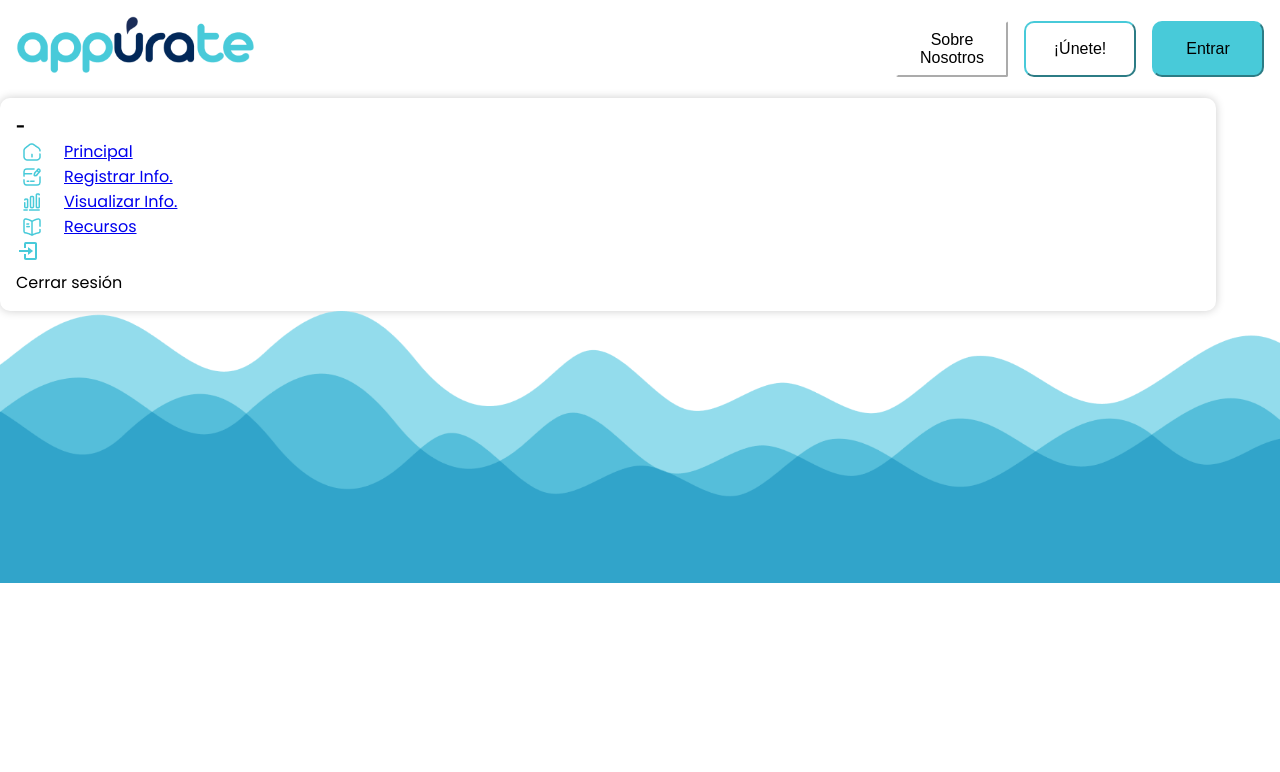
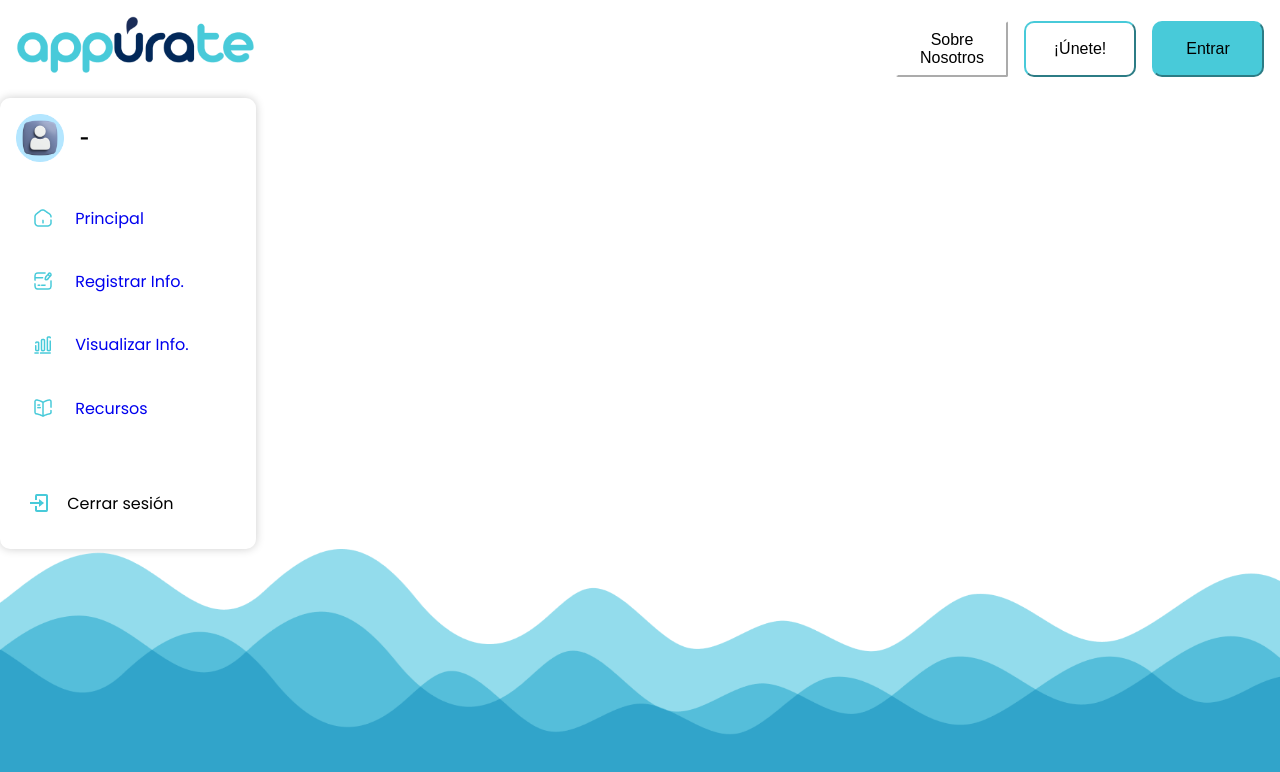
Before and after one commit to anderconsu/Appurate, a React (Vite) app in the folder Front/: page /menu in a window 1280 px wide. Shown: the top 772 px of the page. Built offline with nearby package versions, Linux system fonts and the light colour scheme.

Commit message:
menu donete

```diff
--- a/Front/src/components/privada/menu/menu.jsx
+++ b/Front/src/components/privada/menu/menu.jsx
@@ -1,42 +1,70 @@
-import React from "react";
+import React, { useEffect } from "react";
+import { useContext } from "react";
 import { Link, useNavigate } from "react-router-dom";
+
+import PageContext from "../../../context/pageContext";
 
 import "./menu.scss";
 
 export const Menu = () => {
     const navigate = useNavigate();
+    const { page, setPage } = useContext(PageContext);
     const proffessor = localStorage.getItem("proffesor");
     const aula = localStorage.getItem("aula");
     const institution = localStorage.getItem("institution");
+    useEffect(() => {
+        console.log("pagina en el menu", page);
+    }, []);
 
     return (
         <section className="menu">
             <div className="profile">
-                <p className="name">
-                    {proffessor}-{aula}{" "}
-                </p>
-                <p className="institution">{institution}</p>
+                <div className="iconContainer">
+                    <img src="./static/menu/Avatar.png" alt="" />
+                </div>
+                <div className="nameContainer">
+                    <p className="name">
+                        {proffessor} - {aula}
+                    </p>
+                    <p className="institution">{institution}</p>
+                </div>
             </div>
             <nav className="nav">
-                <div className="NavLanding navItem">
+                <div
+                    className={`NavLanding navItem  ${
+                        page === "landing" ? "selected" : ""
+                    }`}
+                >
                     <div className="iconContainer">
                         <img src="./static/menu/Group.png" alt="" />
                     </div>
                     <Link to="/landing">Principal</Link>
                 </div>
-                <div className="NavLogin navItem">
+                <div
+                    className={`NavLanding navItem ${
+                        page === "registro" ? "selected" : ""
+                    }`}
+                >
                     <div className="iconContainer">
                         <img src="./static/menu/Registrar.png" alt="" />
                     </div>
                     <Link to="/registro">Registrar Info.</Link>
                 </div>
-                <div className="NavFicha navItem">
+                <div
+                    className={`NavLanding navItem ${
+                        page === "ficha" ? "selected" : ""
+                    }`}
+                >
                     <div className="iconContainer">
                         <img src="./static/menu/Visualizar.png" alt="" />
                     </div>
                     <Link to="/ficha">Visualizar Info.</Link>
                 </div>
-                <div className="NavRecursos navItem">
+                <div
+                    className={`NavLanding navItem ${
+                        page === "recursos" ? "selected" : ""
+                    }`}
+                >
                     <div className="iconContainer">
                         <img src="./static/menu/Recursos.png" alt="" />
                     </div>
@@ -47,7 +75,15 @@ export const Menu = () => {
                 <div className="iconContainer">
                     <img src="./static/menu/Logout.png" alt="" />
                 </div>
-                <p>Cerrar sesión</p>
+                <p
+                    onClick={() => {
+                        localStorage.clear();
+                        navigate("/");
+                    }}
+                    className="logoutText"
+                >
+                    Cerrar sesión
+                </p>
             </div>
         </section>
     );
--- a/Front/src/components/privada/menu/menu.scss
+++ b/Front/src/components/privada/menu/menu.scss
@@ -1,31 +1,60 @@
 .menu {
-    width: 95%;
+    width: 20%;
+    min-width: 15rem;
+    max-width: 25rem;
     display: flex;
     flex-direction: column;
     border-radius: 10px;
     box-shadow: 0px 0px 10px rgba(0, 0, 0, 0.2);
     padding: 1rem;
+    gap: 2rem;
+
+    & a,
+    .logoutText {
+        text-decoration: none;
+
+        &:visited {
+            color: black;
+        }
+        &:hover {
+            text-decoration: underline;
+            cursor: pointer;
+        }
+    }
 
     & .profile {
         display: flex;
-        flex-direction: column;
-
+        flex-direction: row;
+        gap: 1rem;
+        & .iconContainer {
+            display: flex;
+            justify-content: center;
+            width: 3rem;
+            & img {
+                width: 100%;
+                margin: auto;
+            }
+        }
+        & .nameContainer {
+            margin: auto 0;
             & .name {
                 font-size: 1rem;
                 font-weight: 550;
             }
-
             & .institution {
                 font-size: 0.8rem;
                 color: var(--azul_celeste);
             }
         }
+    }
     & nav {
         display: flex;
         flex-direction: column;
+        gap: 1rem;
         & .navItem {
             display: flex;
             gap: 1rem;
+            padding: 0.7rem;
 
             & .iconContainer {
                 display: flex;
@@ -38,4 +67,18 @@
             }
         }
     }
+
+    & .logout {
+        display: flex;
+        gap: 1rem;
+        margin-top: 1rem;
+        padding: 0.7rem;
     }
+    & .selected {
+        background-color: var(--azul_oscuro);
+        border-radius: 1rem;
+        & a {
+            color: var(--blanco);
+        }
+    }
+}
```
Also changed, not shown: Front/public/static/menu/Avatar.png (added). Lines whose indentation alone changed are shown as unchanged.
